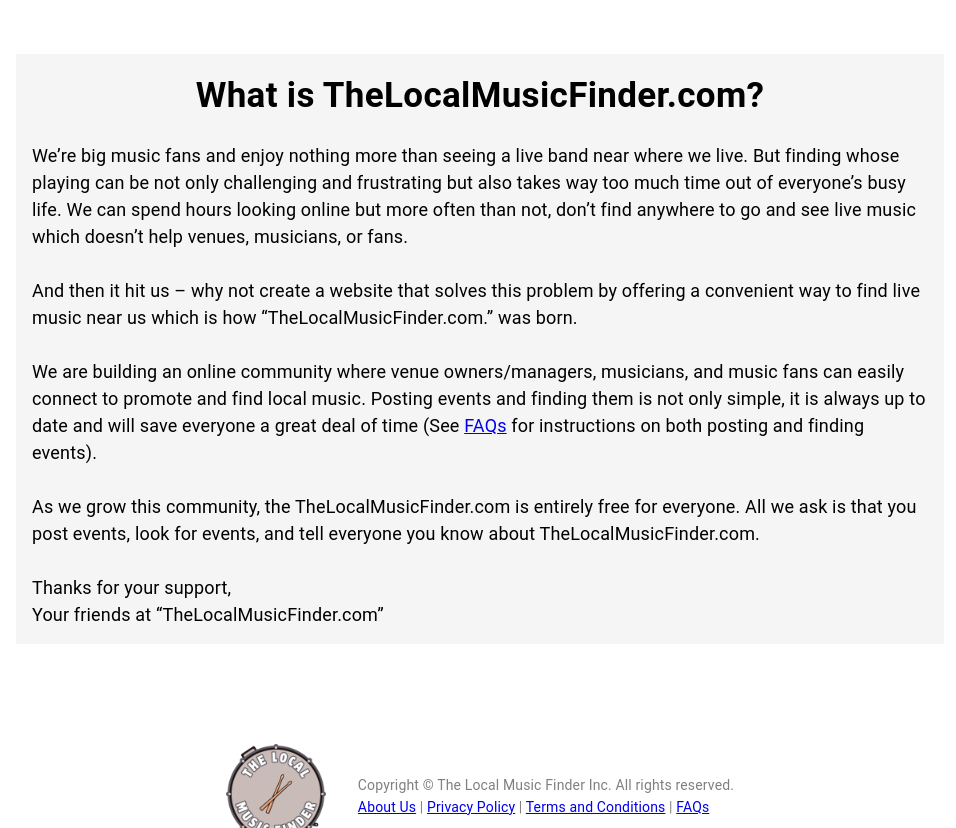
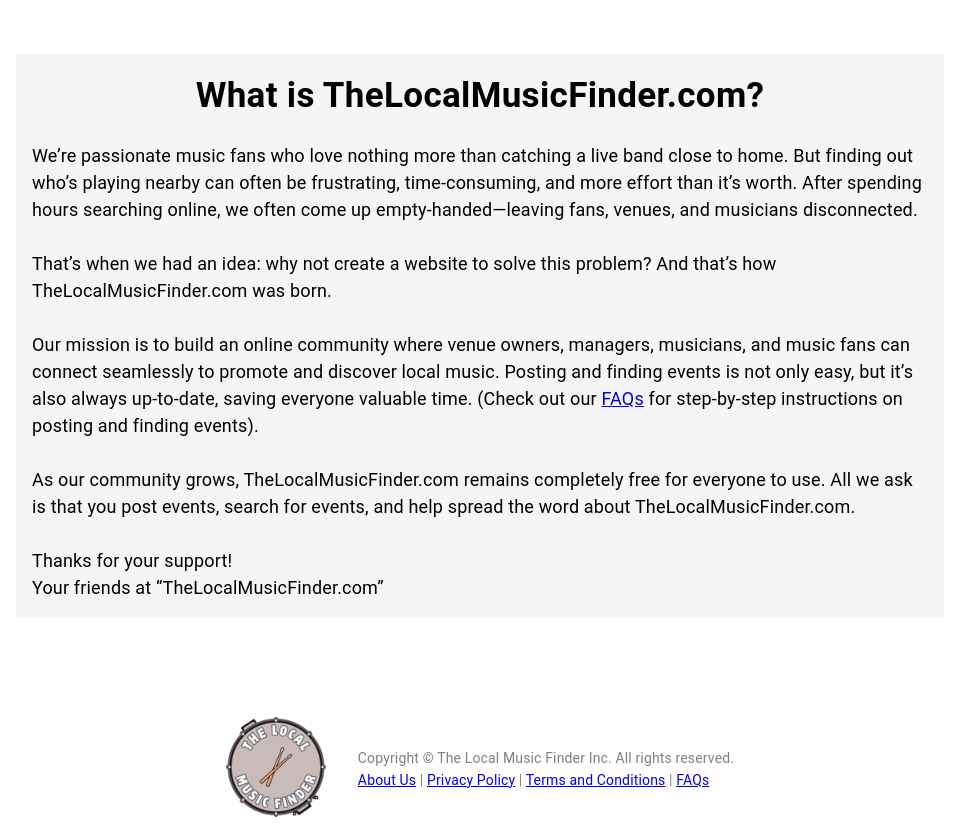
Before and after one commit to jpraissman/local-music-finder-frontend-new, a Next.js app: page / in a window 1280 px wide. Shown: the part 560-1388 px from the top of the page, without its empty margins (160-1116 px from the left). Built offline with nearby package versions, Linux system fonts and the light colour scheme; no server answers.

Commit message:
Updated about us/home page text

```diff
--- a/src/app/page.tsx
+++ b/src/app/page.tsx
@@ -105,29 +105,29 @@ export default function Home() {
               </Typography>
             </Box>
             <Typography sx={{ fontSize: "18px", paddingTop: "20px" }}>
-              We’re big music fans and enjoy nothing more than seeing a live
-              band near where we live. But finding whose playing can be not only
-              challenging and frustrating but also takes way too much time out
-              of everyone’s busy life. We can spend hours looking online but
-              more often than not, don’t find anywhere to go and see live music
-              which doesn’t help venues, musicians, or fans. <br />
-              <br />
-              And then it hit us – why not create a website that solves this
-              problem by offering a convenient way to find live music near us
-              which is how “TheLocalMusicFinder.com.” was born. <br /> <br />
-              We are building an online community where venue owners/managers,
-              musicians, and music fans can easily connect to promote and find
-              local music. Posting events and finding them is not only simple,
-              it is always up to date and will save everyone a great deal of
-              time (See <Link href="/faqs">FAQs</Link> for instructions on both
-              posting and finding events). <br />
-              <br />
-              As we grow this community, the TheLocalMusicFinder.com is entirely
-              free for everyone. All we ask is that you post events, look for
-              events, and tell everyone you know about TheLocalMusicFinder.com.{" "}
+              We’re passionate music fans who love nothing more than catching a
+              live band close to home. But finding out who’s playing nearby can
+              often be frustrating, time-consuming, and more effort than it’s
+              worth. After spending hours searching online, we often come up
+              empty-handed—leaving fans, venues, and musicians disconnected.{" "}
               <br />
               <br />
-              Thanks for your support, <br />
+              That’s when we had an idea: why not create a website to solve this
+              problem? And that’s how TheLocalMusicFinder.com was born. <br />{" "}
+              <br />
+              Our mission is to build an online community where venue owners,
+              managers, musicians, and music fans can connect seamlessly to
+              promote and discover local music. Posting and finding events is
+              not only easy, but it’s also always up-to-date, saving everyone
+              valuable time. (Check out our <Link href={"/faqs"}>FAQs</Link> for
+              step-by-step instructions on posting and finding events). <br />
+              <br />
+              As our community grows, TheLocalMusicFinder.com remains completely
+              free for everyone to use. All we ask is that you post events,
+              search for events, and help spread the word about
+              TheLocalMusicFinder.com. <br />
+              <br />
+              Thanks for your support! <br />
               Your friends at “TheLocalMusicFinder.com”
             </Typography>
           </Box>
```
Also changed, not shown: src/app/about-us/page.tsx (+21 -21 lines).
